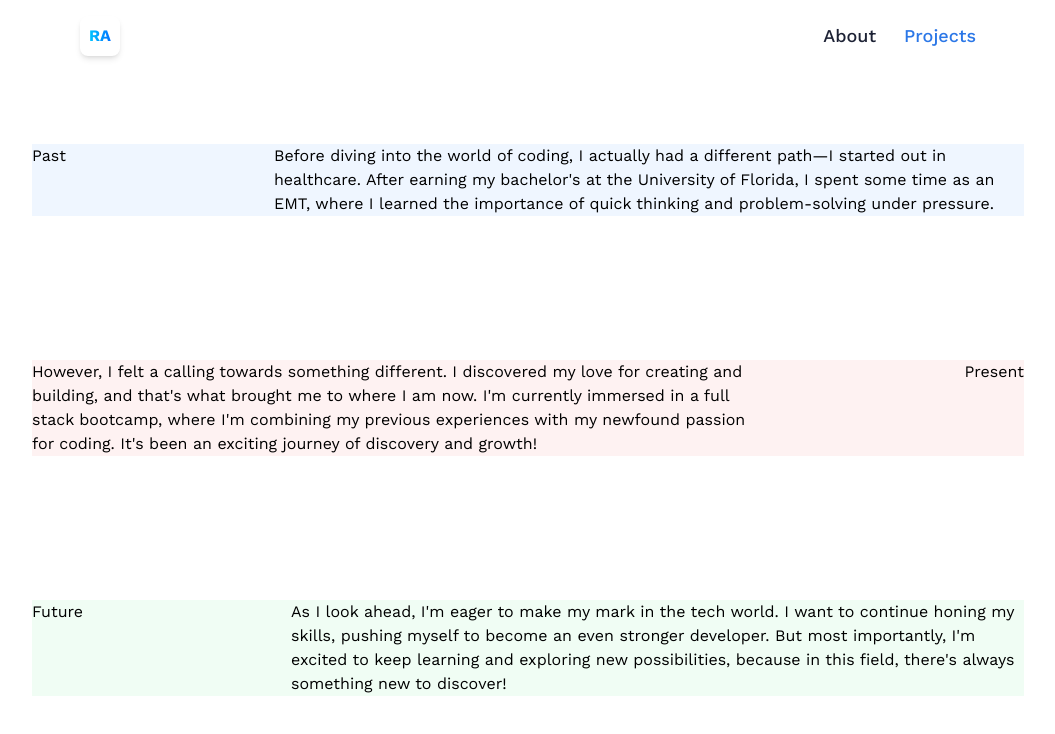
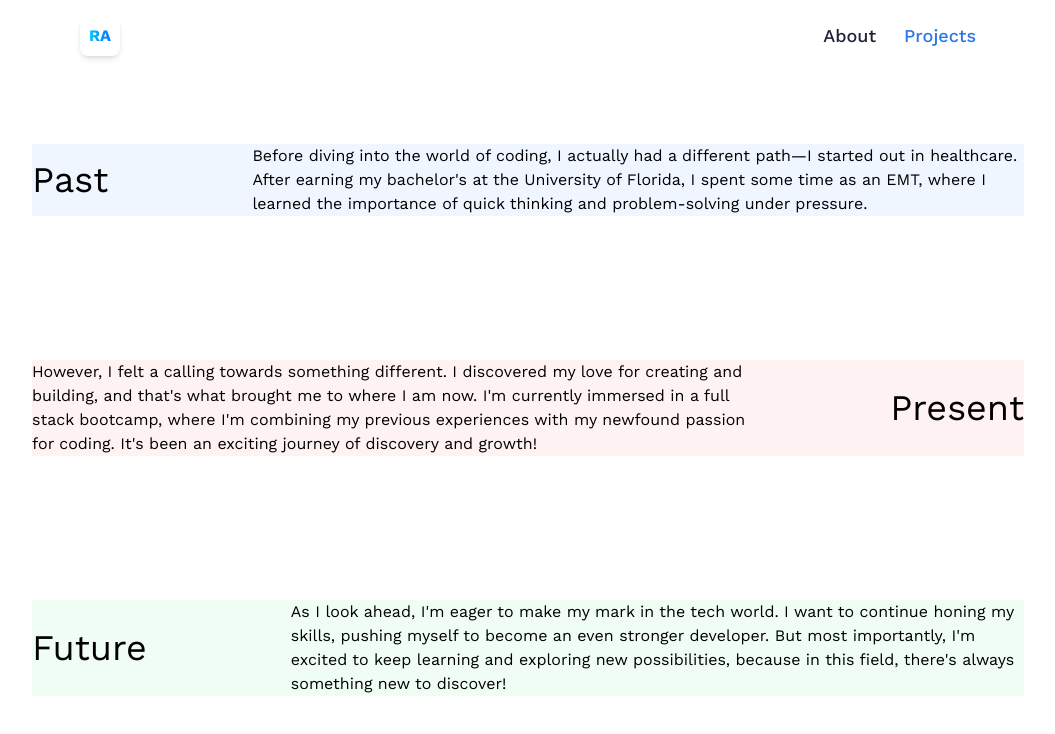
Before and after one commit to raoulandalis/Portfolio-2024, a React (Vite) app: page /about in a window 1280 px wide. Shown: the top 734 px of the page, without its empty margins (112-1167 px from the left). Built offline with nearby package versions, Linux system fonts and the light colour scheme.

Commit message:
about style

```diff
--- a/src/pages/About.jsx
+++ b/src/pages/About.jsx
@@ -4,20 +4,20 @@ const About = () => {
   return (
     <main className='w-full h-screen relative'>
       <section className='flex flex-row justify-around m-36 bg-blue-50'>
-        <article className='flex gap-52'>
-          <h2>Past</h2>
+        <article className='flex gap-36'>
+          <h2 className='text-4xl flex items-center'>Past</h2>
           <p>Before diving into the world of coding, I actually had a different path—I started out in healthcare. After earning my bachelor's at the University of Florida, I spent some time as an EMT, where I learned the importance of quick thinking and problem-solving under pressure.</p>
         </article>
       </section>
       <section className='flex flex-row justify-around m-36 bg-red-50'>
-        <article className='flex gap-52'>
+        <article className='flex gap-36'>
           <p>However, I felt a calling towards something different. I discovered my love for creating and building, and that's what brought me to where I am now. I'm currently immersed in a full stack bootcamp, where I'm combining my previous experiences with my newfound passion for coding. It's been an exciting journey of discovery and growth!</p>
-          <h2>Present</h2>
+          <h2 className='text-4xl flex items-center'>Present</h2>
         </article>
       </section>
       <section className='flex flex-row justify-around m-36 bg-green-50'>
-        <article className='flex gap-52'>
-          <h2>Future</h2>
+        <article className='flex gap-36'>
+          <h2 className='text-4xl flex items-center'>Future</h2>
           <p>As I look ahead, I'm eager to make my mark in the tech world. I want to continue honing my skills, pushing myself to become an even stronger developer. But most importantly, I'm excited to keep learning and exploring new possibilities, because in this field, there's always something new to discover!</p>
         </article>
       </section>
```
